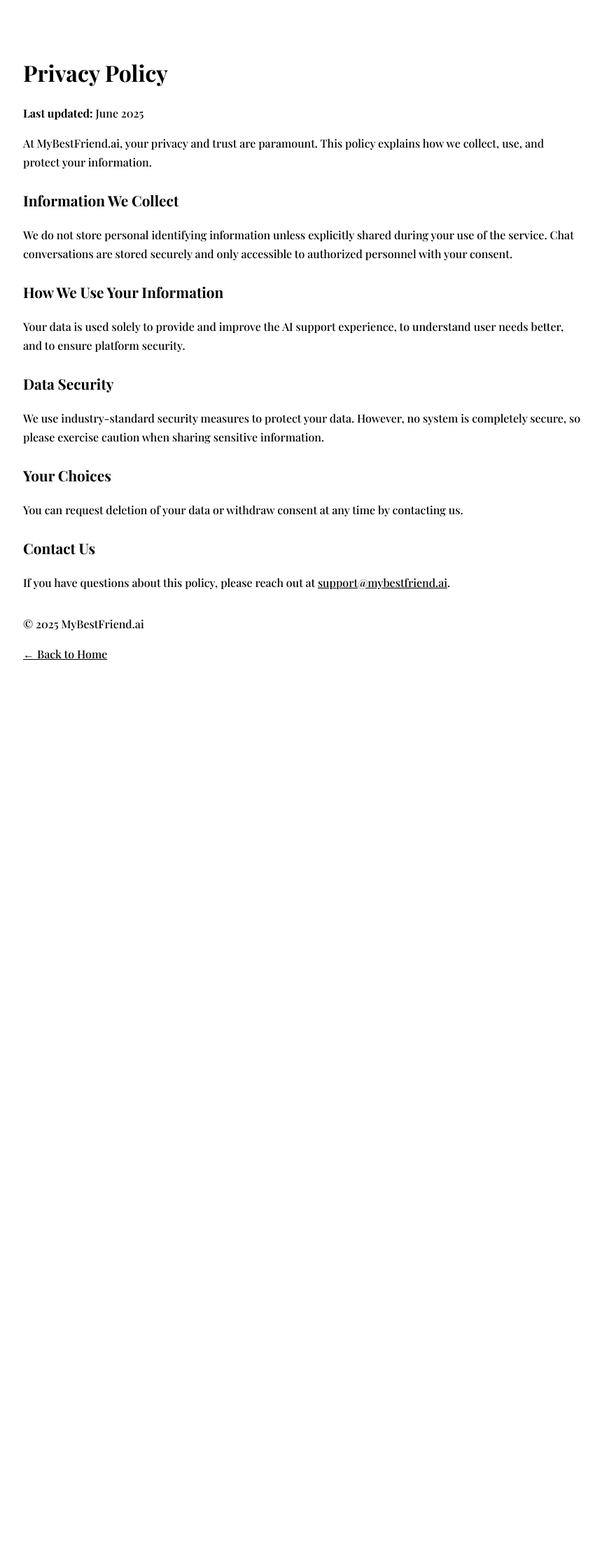
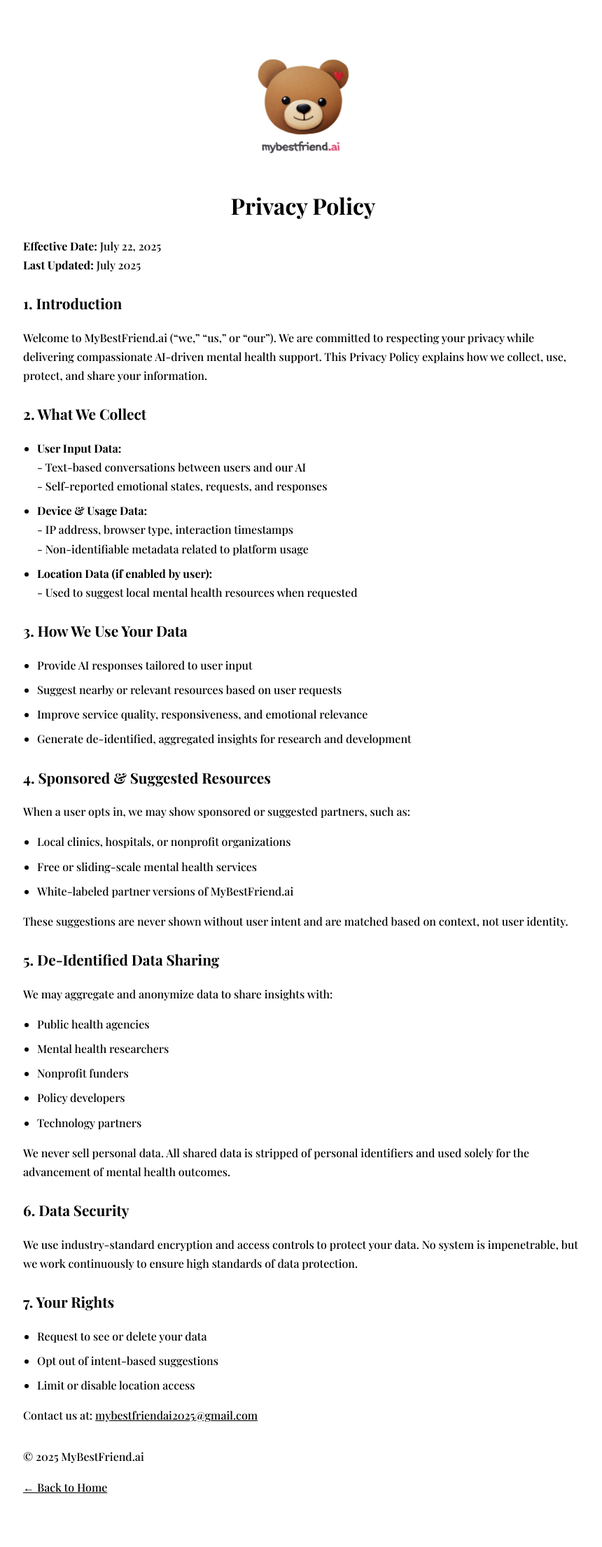
Before and after one commit to nsu15/SolomonicCare.ai, a Flask app: page /privacy in a window 1280 px wide. Shown: the whole page at 70% size, without its empty margins (207-1067 px from the left). Before the commit the page ends 943 px from the top, so only its background shows below. Run offline with Flask 3, Linux system fonts and the light colour scheme.

Commit message:
Updated Privacy_Policy and Terms_Of_Use

```diff
--- a/templates/privacy.html
+++ b/templates/privacy.html
@@ -14,10 +14,20 @@
       line-height: 1.7;
       background-color: #fff;
       color: #000;
+      text-align: left;
+    }
+    .logo {
+      text-align: center;
+      margin-bottom: 1.5rem;
+    }
+    .logo img {
+      max-width: 180px;
+      height: auto;
     }
     h1 {
       font-size: 2rem;
       margin-bottom: 1rem;
+      text-align: center;
     }
     h2 {
       margin-top: 1.5rem;
@@ -26,6 +36,13 @@
     p {
       margin-bottom: 1rem;
     }
+    ul {
+      margin-bottom: 1rem;
+      padding-left: 20px;
+    }
+    li {
+      margin-bottom: 0.5rem;
+    }
     a {
       color: #000;
       text-decoration: underline;
@@ -33,25 +50,70 @@
   </style>
 </head>
 <body>
+  <div class="logo">
+    <img src="2logo.png" alt="MyBestFriend.ai Logo" />
+  </div>
+
   <h1>Privacy Policy</h1>
-  <p><strong>Last updated:</strong> June 2025</p>
+  <p><strong>Effective Date:</strong> July 22, 2025<br>
+  <strong>Last Updated:</strong> July 2025</p>
 
-  <p>At MyBestFriend.ai, your privacy and trust are paramount. This policy explains how we collect, use, and protect your information.</p>
+  <h2>1. Introduction</h2>
+  <p>Welcome to MyBestFriend.ai (“we,” “us,” or “our”). We are committed to respecting your privacy while delivering compassionate AI-driven mental health support. This Privacy Policy explains how we collect, use, protect, and share your information.</p>
 
-  <h2>Information We Collect</h2>
-  <p>We do not store personal identifying information unless explicitly shared during your use of the service. Chat conversations are stored securely and only accessible to authorized personnel with your consent.</p>
+  <h2>2. What We Collect</h2>
+  <ul>
+    <li><strong>User Input Data:</strong><br>
+      - Text-based conversations between users and our AI<br>
+      - Self-reported emotional states, requests, and responses
+    </li>
+    <li><strong>Device & Usage Data:</strong><br>
+      - IP address, browser type, interaction timestamps<br>
+      - Non-identifiable metadata related to platform usage
+    </li>
+    <li><strong>Location Data (if enabled by user):</strong><br>
+      - Used to suggest local mental health resources when requested
+    </li>
+  </ul>
 
-  <h2>How We Use Your Information</h2>
-  <p>Your data is used solely to provide and improve the AI support experience, to understand user needs better, and to ensure platform security.</p>
+  <h2>3. How We Use Your Data</h2>
+  <ul>
+    <li>Provide AI responses tailored to user input</li>
+    <li>Suggest nearby or relevant resources based on user requests</li>
+    <li>Improve service quality, responsiveness, and emotional relevance</li>
+    <li>Generate de-identified, aggregated insights for research and development</li>
+  </ul>
 
-  <h2>Data Security</h2>
-  <p>We use industry-standard security measures to protect your data. However, no system is completely secure, so please exercise caution when sharing sensitive information.</p>
+  <h2>4. Sponsored & Suggested Resources</h2>
+  <p>When a user opts in, we may show sponsored or suggested partners, such as:</p>
+  <ul>
+    <li>Local clinics, hospitals, or nonprofit organizations</li>
+    <li>Free or sliding-scale mental health services</li>
+    <li>White-labeled partner versions of MyBestFriend.ai</li>
+  </ul>
+  <p>These suggestions are never shown without user intent and are matched based on context, not user identity.</p>
 
-  <h2>Your Choices</h2>
-  <p>You can request deletion of your data or withdraw consent at any time by contacting us.</p>
+  <h2>5. De-Identified Data Sharing</h2>
+  <p>We may aggregate and anonymize data to share insights with:</p>
+  <ul>
+    <li>Public health agencies</li>
+    <li>Mental health researchers</li>
+    <li>Nonprofit funders</li>
+    <li>Policy developers</li>
+    <li>Technology partners</li>
+  </ul>
+  <p>We never sell personal data. All shared data is stripped of personal identifiers and used solely for the advancement of mental health outcomes.</p>
 
-  <h2>Contact Us</h2>
-  <p>If you have questions about this policy, please reach out at <a href="mailto:support@mybestfriend.ai">support@mybestfriend.ai</a>.</p>
+  <h2>6. Data Security</h2>
+  <p>We use industry-standard encryption and access controls to protect your data. No system is impenetrable, but we work continuously to ensure high standards of data protection.</p>
+
+  <h2>7. Your Rights</h2>
+  <ul>
+    <li>Request to see or delete your data</li>
+    <li>Opt out of intent-based suggestions</li>
+    <li>Limit or disable location access</li>
+  </ul>
+  <p>Contact us at: <a href="mailto:mybestfriendai2025@gmail.com">mybestfriendai2025@gmail.com</a></p>
 
   <p style="margin-top: 2rem;">© 2025 MyBestFriend.ai</p>
   <p><a href="index.html">← Back to Home</a></p>
```
Also changed, not shown: templates/terms.html (+51 -12 lines), static/2logo.png (added).
